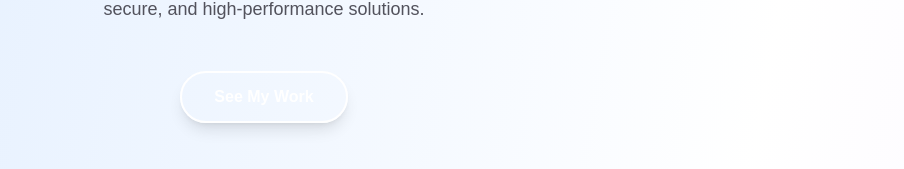
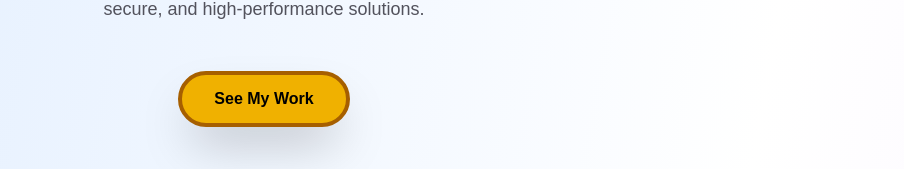
Before and after one commit to Anilkumarputta/Portfolio, a Next.js app: page / in a window 1280 px wide. Shown: the part 693-862 px from the top of the page, without its empty margins (376-1280 px from the left). Built offline with nearby package versions, Linux system fonts and the light colour scheme; no server answers.

Commit message:
fix: ensure 'use client' is first line in page.tsx for Vercel build

```diff
--- a/src/app/page.tsx
+++ b/src/app/page.tsx
@@ -82,11 +82,11 @@ function Footer() {
   return (
     <footer className="w-full py-4 bg-white/80 dark:bg-zinc-900/80 border-t border-zinc-200 dark:border-zinc-800 flex flex-col items-center mt-8">
       <div className="flex gap-6 mb-1">
-        <a href="https://github.com/Anilkumarputta" target="_blank" rel="noopener noreferrer" className="flex items-center gap-1 text-zinc-700 dark:text-zinc-200 hover:text-blue-700 dark:hover:text-blue-300 font-medium">
+        <a href="https://github.com/Anilkumarputta" target="_blank" rel="noopener noreferrer" className="flex items-center gap-1 px-4 py-2 rounded-full bg-blue-700 text-white font-bold shadow-lg border-2 border-blue-900 hover:bg-white hover:text-blue-900 hover:border-blue-900 focus:outline-none focus:ring-2 focus:ring-blue-400 transition-colors duration-200">
           <Image src="/github-mark.svg" alt="GitHub" width={20} height={20} className="w-5 h-5" loading="lazy" />
           GitHub
         </a>
-        <a href="http://linkedin.com/in/anil-putta" target="_blank" rel="noopener noreferrer" className="flex items-center gap-1 text-zinc-700 dark:text-zinc-200 hover:text-blue-700 dark:hover:text-blue-300 font-medium">
+        <a href="http://linkedin.com/in/anil-putta" target="_blank" rel="noopener noreferrer" className="flex items-center gap-1 px-4 py-2 rounded-full bg-blue-700 text-white font-bold shadow-lg border-2 border-blue-900 hover:bg-white hover:text-blue-900 hover:border-blue-900 focus:outline-none focus:ring-2 focus:ring-blue-400 transition-colors duration-200">
           <Image src="/linkedin.svg" alt="LinkedIn" width={20} height={20} className="w-5 h-5" loading="lazy" />
           LinkedIn
         </a>
@@ -131,7 +131,7 @@ export default function Home() {
           </p>
           <a
             href="#projects"
-            className="mt-4 px-8 py-3 rounded-full bg-primary text-white font-bold shadow-lg border-2 border-primary-dark hover:bg-white hover:text-primary-dark hover:border-primary-dark focus:outline-none focus:ring-4 focus:ring-primary-light transition-colors duration-200"
+            className="mt-4 px-8 py-3 rounded-full bg-yellow-500 text-black font-extrabold shadow-2xl border-4 border-yellow-700 hover:bg-yellow-400 hover:border-yellow-800 focus:outline-none focus:ring-4 focus:ring-yellow-300 transition-colors duration-200"
             aria-label="Jump to Projects section"
           >
             See My Work
@@ -364,7 +364,7 @@ export default function Home() {
         <div className="flex justify-center my-8">
           <button
             onClick={() => setShowContact(true)}
-            className="px-8 py-3 rounded-full bg-highlight text-white font-bold shadow-lg border-2 border-highlight-dark hover:bg-white hover:text-highlight-dark hover:border-highlight-dark focus:outline-none focus:ring-4 focus:ring-highlight-light text-lg animate-fade-in transition-colors duration-200"
+            className="px-8 py-3 rounded-full bg-yellow-500 text-black font-extrabold shadow-2xl border-4 border-yellow-700 hover:bg-yellow-400 hover:border-yellow-800 focus:outline-none focus:ring-4 focus:ring-yellow-300 text-lg animate-fade-in transition-colors duration-200"
             aria-label="Open contact form"
           >
             Contact Me
```
Also changed, not shown: public/inspiration1.jpg (added), public/inspiration2.jpg (added).
